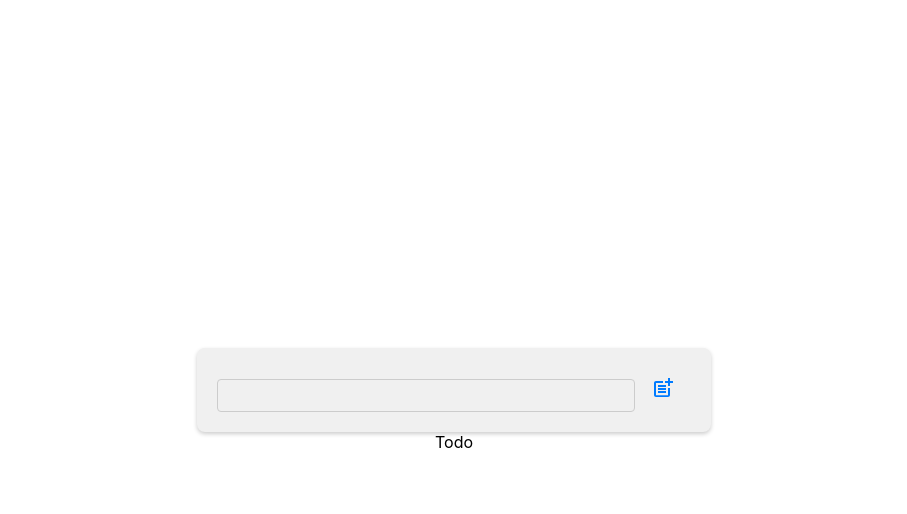
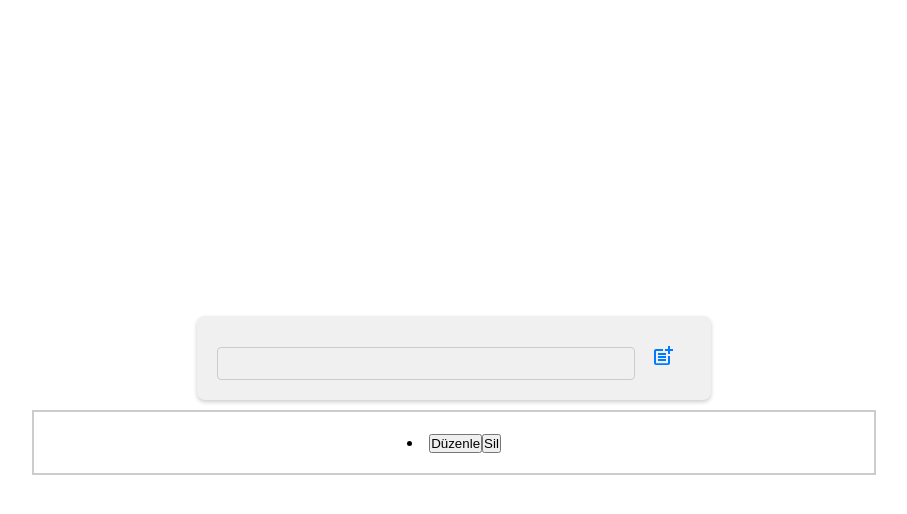
Before and after one commit to koraydincc/reactTodo, a React (Create React App) app in the folder todoapp/: page / in a window 1280 px wide. Both pictures are taken after a click on the button 849 px from the left and 389 px from the top of the page. Shown: the top 514 px of the page, without its empty margins (186-1093 px from the left). Built offline with nearby package versions, Linux system fonts and the light colour scheme.

Commit message:
Project
Project

```diff
--- a/todoapp/src/App.css
+++ b/todoapp/src/App.css
@@ -24,6 +24,22 @@
   justify-content: center;
 }
 
+.todoList{
+  display: flex;
+  flex-direction: column;
+  align-items: center;
+  text-align: center;
+  margin: 10px;
+
+}
+
+.todo{
+  width:100vh;
+  padding: 20px;
+  border: 2px solid #ccc;
+
+}
+
 .headerTodo input {
   padding: 8px;
   border: 1px solid #ccc;
--- a/todoapp/src/components/Todo.jsx
+++ b/todoapp/src/components/Todo.jsx
@@ -1,9 +1,23 @@
-import React from 'react'
+import React, { useContext } from 'react'
+import {MyContext} from '../pages/HomePage'
 
 function Todo() {
+
+  const {todos, setTodos} = useContext(MyContext)
+
   return (
-    <div>
-        Todo
+    <div className='todoList'>
+      <div>
+        {todos.map((todo,index)=>{
+          return (
+            <li className='todo' key={index}>
+               {todo}
+               <button>Düzenle</button>
+               <button>Sil</button>
+            </li>
+          )
+        })}
+      </div>
     </div>
   )
 }
--- a/todoapp/src/pages/HomePage.jsx
+++ b/todoapp/src/pages/HomePage.jsx
@@ -1,22 +1,42 @@
-import React from 'react'
+import React, { createContext, useContext, useState } from 'react';
 import PostAddIcon from '@mui/icons-material/PostAdd';
 import Todo from '../components/Todo';
 
+export const MyContext = createContext();
+
 function HomePage() {
+  const [todos, setTodos] = useState([]);
+  const [value, setValue] = useState('');
+
+  const handleValue = () => {
+   setTodos([...todos, value])
+   setValue('')
+  }
+
+  console.log(value)
+  console.log(todos)
+
   return (
     <div className='headerDiv'>
       <div className='headerTodo'>
         <div>
-               <input type="text" />
-               <button><PostAddIcon></PostAddIcon></button>
+          <input
+            type="text"
+            value={value}
+            onChange={(e) => setValue(e.target.value)}
+          />
+          <button onClick={handleValue}>
+            <PostAddIcon />
+          </button>
         </div>
       </div>
       <div className='mainTodo'>
-          <Todo></Todo>
+        <MyContext.Provider value={{ todos, setTodos }}>
+          <Todo className='todoList' />
+        </MyContext.Provider>
       </div>
-
     </div>
-  )
+  );
 }
 
-export default HomePage
+export default HomePage;
```
Lines whose indentation alone changed are shown as unchanged.
